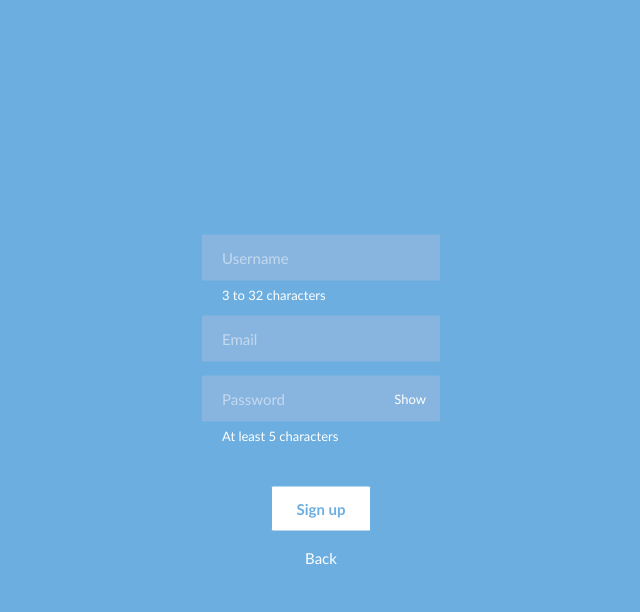
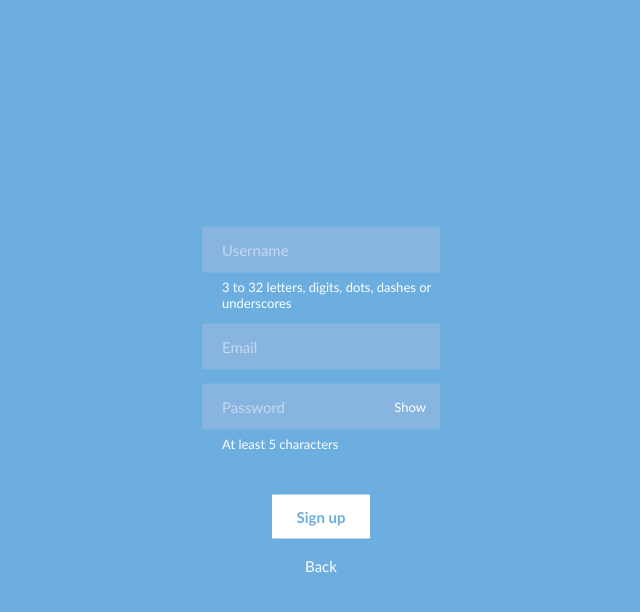
Before and after one commit to raphaelberly/journal, a Flask app: page /signup in a window 1280 px wide. Shown: the top 612 px of the page, without its empty margins (319-959 px from the left). Run offline with Flask 3, Linux system fonts and the light colour scheme; parts of the project's set-up code (start-up, migrations or seed data) failed here and were passed over; some libraries are stand-ins or nearby versions.

Commit message:
Restrict usernames to letters, digits, dots, dashes and underscores

```diff
--- a/app/forms.py
+++ b/app/forms.py
@@ -1,7 +1,7 @@
 from flask_wtf import FlaskForm
 from sqlalchemy import func
 from wtforms import StringField, EmailField, PasswordField, SubmitField
-from wtforms.validators import ValidationError, DataRequired, Email, Length
+from wtforms.validators import ValidationError, DataRequired, Email, Length, Regexp
 from app.models import User
 
 
@@ -12,12 +12,17 @@ def strip(value: str | None) -> str | None:
 
 class RegistrationForm(FlaskForm):
 
-    # Keep the hints of signup.html in line with these rules
+    # Keep the hints of signup.html, and the messages of auth.js, in line with these rules
     username = StringField(
         label='Username',
         filters=[strip],
-        validators=[DataRequired('Required'), Length(3, 32, 'Must be 3 to 32 characters long')],
-        render_kw={'placeholder': 'Username', 'autocomplete': 'username',
+        validators=[
+            DataRequired('Required'),
+            Length(3, 32, 'Must be 3 to 32 characters long'),
+            # Letters may be accented. The pattern below is the same rule, for the browser to check as you type
+            Regexp(r'^[\w.-]+$', message='Only letters, digits, dots, dashes and underscores'),
+        ],
+        render_kw={'placeholder': 'Username', 'autocomplete': 'username', 'pattern': r'[\p{L}\p{N}_.\-]+',
                    'autocapitalize': 'none', 'autocorrect': 'off', 'spellcheck': 'false'}
     )
     email = EmailField(
--- a/app/static/js/auth.js
+++ b/app/static/js/auth.js
@@ -5,6 +5,7 @@ function fieldError(input) {
     if (input.validity.valueMissing) return 'Required';
     if (input.validity.typeMismatch) return 'Not a valid email address';
     if (input.validity.tooShort) return `Must be at least ${input.minLength} characters long`;
+    if (input.validity.patternMismatch) return 'Only letters, digits, dots, dashes and underscores';
     return '';
 }
 
--- a/app/templates/signup.html
+++ b/app/templates/signup.html
@@ -17,7 +17,7 @@
     {{ form.hidden_tag() }}
     <div class="field">
         {{ form.username() }}
-        <span class="field-hint">3 to 32 characters</span>
+        <span class="field-hint">3 to 32 letters, digits, dots, dashes or underscores</span>
         <span class="field-error">{{ form.username.errors[0] if form.username.errors }}</span>
     </div>
     <div class="field">
```
